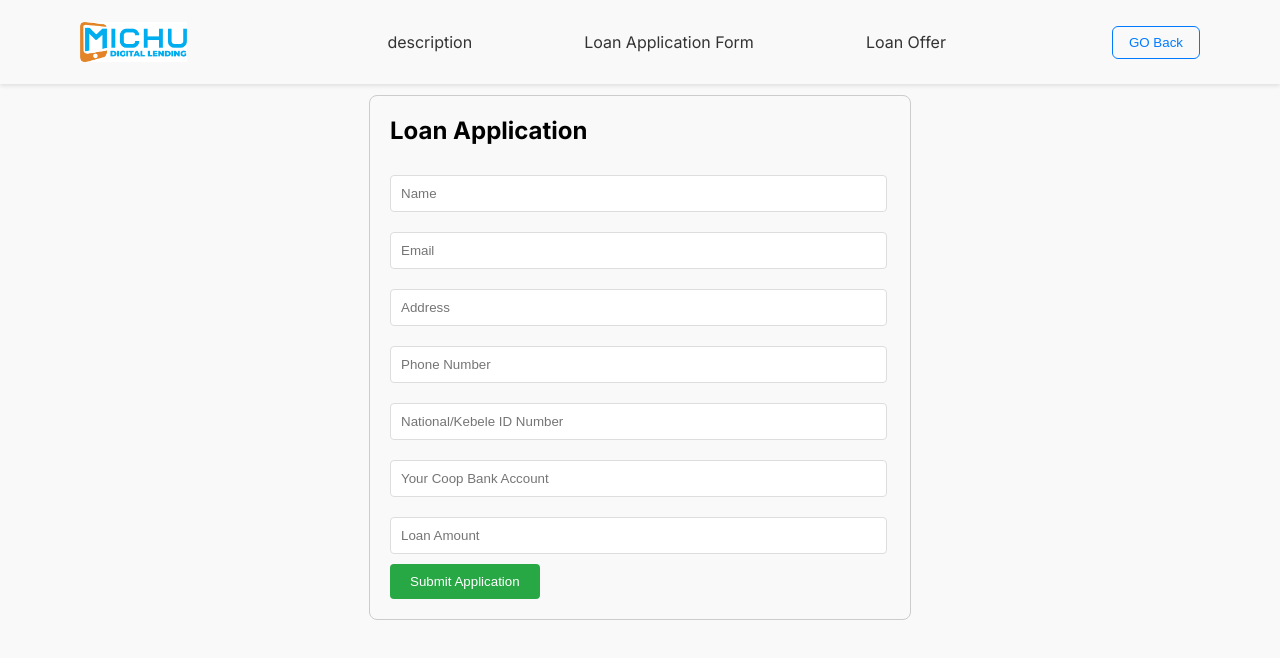
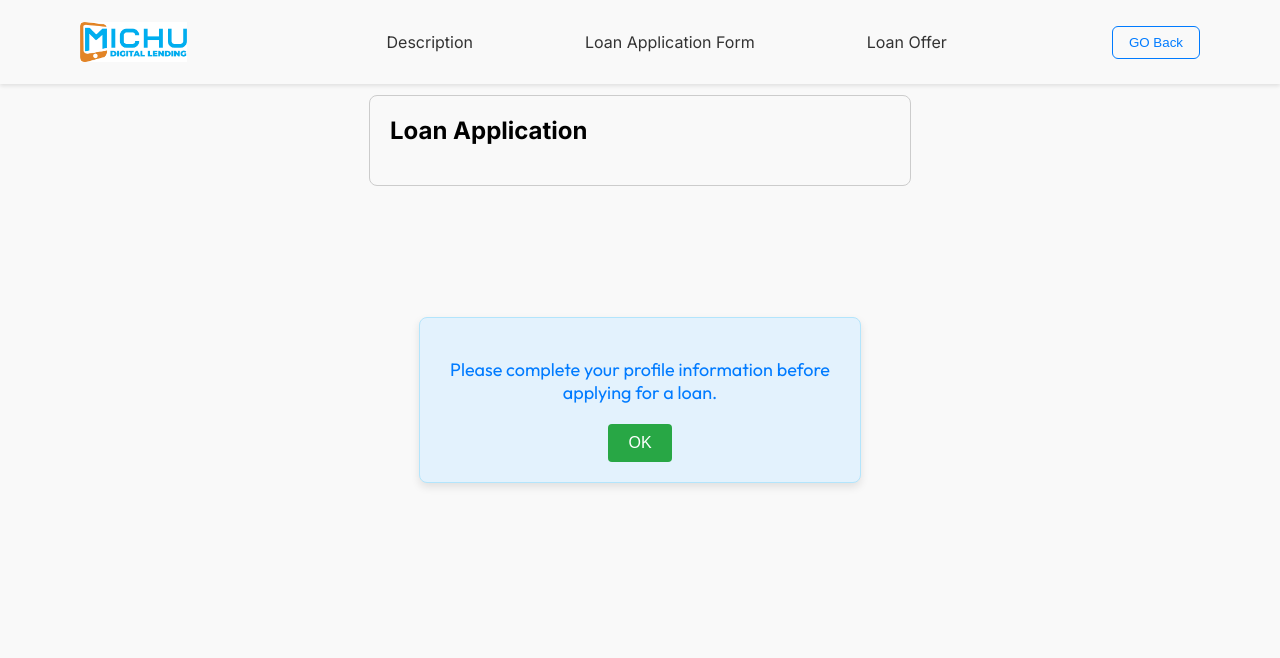
Before and after one commit to badkoala101/prime-connect, a React (Create React App) app: page /apply-loan in a window 1280 px wide. Shown: the top 658 px of the page. Built offline with nearby package versions, Linux system fonts and the light colour scheme; no server answers; sample sign-in values are in the browser's storage.

Commit message:
added michu restriction for profile fulfillment

```diff
--- a/src/pages/coopproducts/Michu/LoanApplication.js
+++ b/src/pages/coopproducts/Michu/LoanApplication.js
@@ -1,4 +1,5 @@
-import React, { useState } from 'react';
+import React, { useState, useEffect } from 'react';
+import { useNavigate } from 'react-router-dom'; // Import useNavigate
 import api from '../../../Api';
 import './LoanApplication.css';
 import MichuNav from './MichuNav';
@@ -12,11 +13,37 @@ const LoanApplication = () => {
   const [bankAccount, setBankAccount] = useState('');
   const [amount, setAmount] = useState('');
   const [message, setMessage] = useState('');
+  const [userInfoComplete, setUserInfoComplete] = useState(true);
+  const navigate = useNavigate(); // Initialize useNavigate
+
+  useEffect(() => {
+    const fetchUserInfo = async () => {
+      try {
+        const response = await api.get('/user-info', {
+          headers: {
+            'Authorization': `Bearer ${localStorage.getItem('token')}`,
+          },
+        });
+
+        const { name, email, address, phone_number, kebele_id, bank_account } = response.data;
+
+        // Check if any of the fields are missing
+        if (!name || !email || !address || !phone_number || !kebele_id || !bank_account) {
+          setUserInfoComplete(false);
+        }
+      } catch (error) {
+        console.error('Error fetching user info:', error.response?.data || error.message);
+        setUserInfoComplete(false); // Assume incomplete info if error occurs
+      }
+    };
+
+    fetchUserInfo();
+  }, []);
 
   const handleSubmit = async (e) => {
     e.preventDefault();
     try {
-      const response = await api.post('/apply-loan', {
+      await api.post('/apply-loan', {
         name,
         email,
         address,
@@ -35,10 +62,21 @@ const LoanApplication = () => {
     }
   };
 
+  const handleOkClick = () => {
+    navigate('/verifyid'); // Navigate to verifyid page
+  };
+
   return (
     <div className="loan-application-form">
-      <MichuNav/>
+      <MichuNav />
       <h2>Loan Application</h2>
+
+      {!userInfoComplete ? (
+        <div className="message-box">
+          <p>Please complete your profile information before applying for a loan.</p>
+          <button onClick={handleOkClick}>OK</button>
+        </div>
+      ) : (
         <form onSubmit={handleSubmit}>
           <input
             type="text"
@@ -91,6 +129,7 @@ const LoanApplication = () => {
           />
           <button type="submit">Submit Application</button>
         </form>
+      )}
       {message && <p>{message}</p>}
     </div>
   );
--- a/src/pages/coopproducts/Michu/MichuNav.js
+++ b/src/pages/coopproducts/Michu/MichuNav.js
@@ -10,7 +10,7 @@ const MichuNav = () => {
       <img src={Michuimg} alt="Logo" className="navbar-logo" />
       </div>
       <ul className="nav-links nav-link">
-        <li><Link to="/michu">description</Link></li>
+        <li><Link to="/michu">Description</Link></li>
         <li><Link to="/apply-loan">Loan Application Form</Link></li>
         <li><Link to="/michu-loan">Loan Offer</Link></li>
       </ul>
```
Lines whose indentation alone changed are shown as unchanged.
